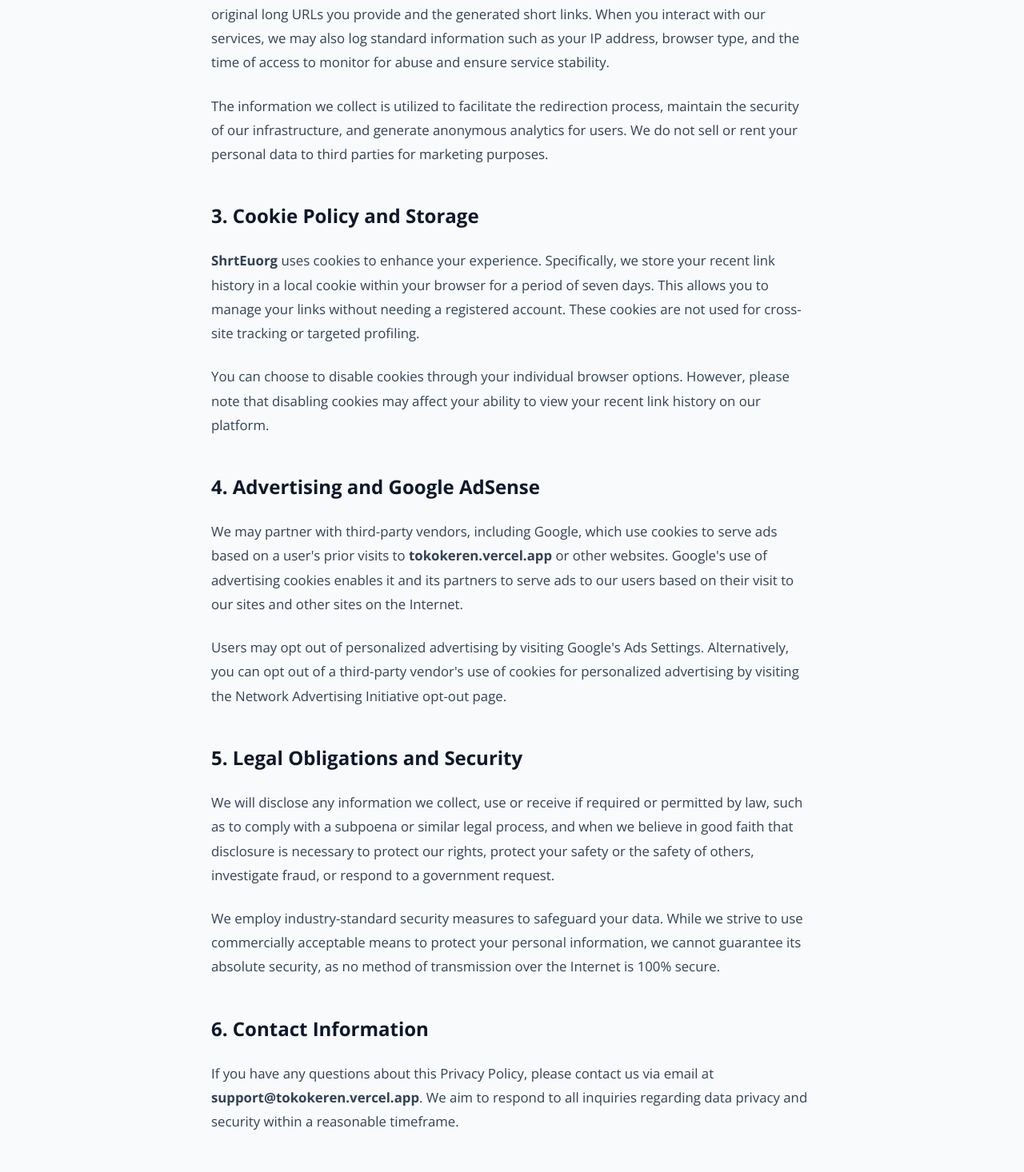
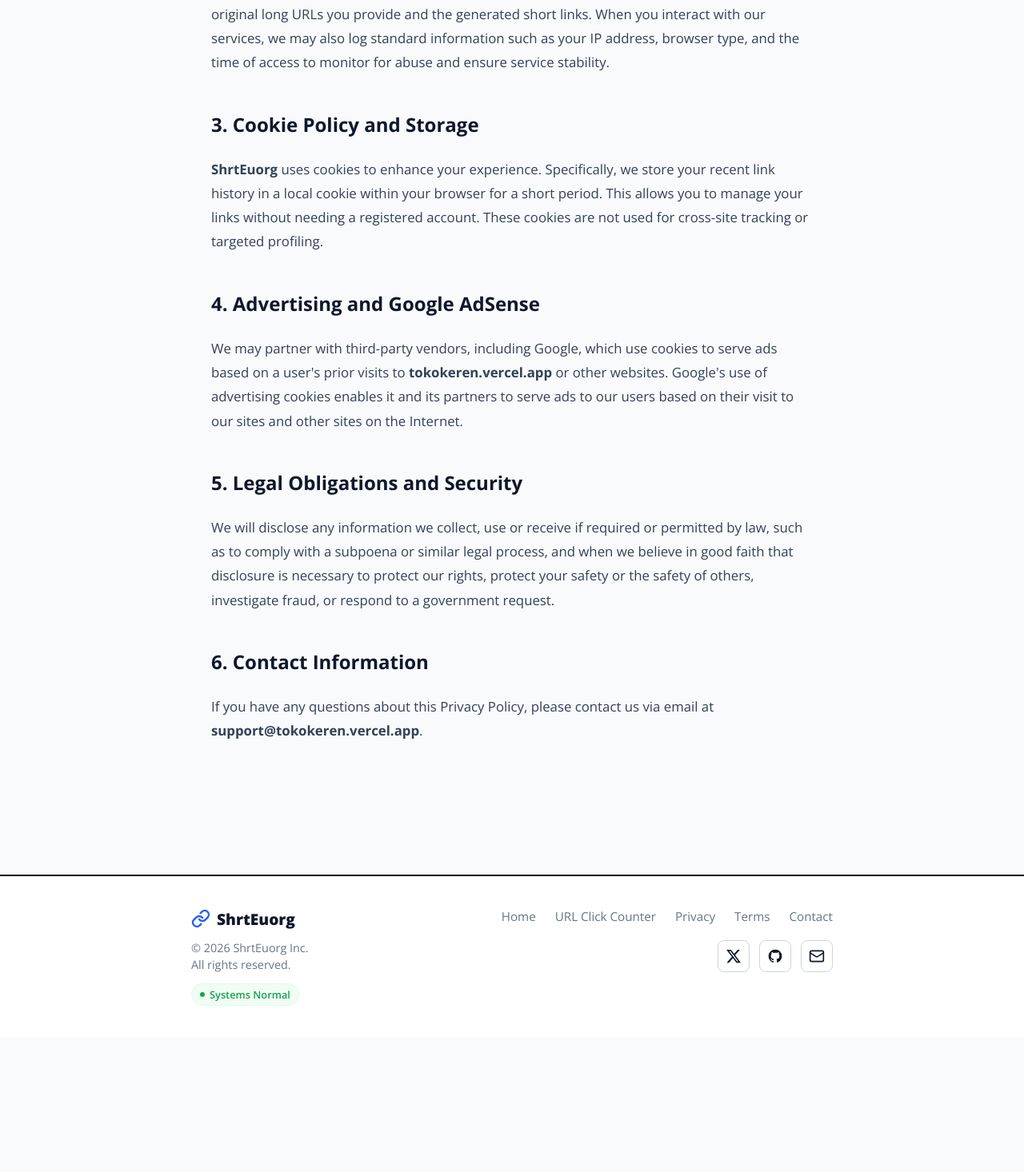
Before and after one commit to page-dotcom/Links, a Next.js app: page /privacy in a window 1280 px wide. Shown: the part 764-2230 px from the top of the page at 80% size. After the commit the page ends 2062 px from the top, so only its background shows below. Built offline with nearby package versions, Linux system fonts and the light colour scheme.

Commit message:
Update page.js

```diff
--- a/app/privacy/page.js
+++ b/app/privacy/page.js
@@ -1,9 +1,8 @@
-"use client";
 import Header from '../../components/Header';
 import Footer from '../../components/Footer';
 import { siteConfig } from '../../lib/config';
 
-// Metadata untuk SEO (Penting buat Google)
+// Metadata SEKARANG AMAN karena "use client" sudah dihapus
 export const metadata = {
   title: `Privacy Policy - ${siteConfig.name}`,
   description: `Read the privacy policy for ${siteConfig.name} (${siteConfig.domain}). Learn how we protect your data and privacy.`,
@@ -18,7 +17,6 @@
       <main>
         <div className="container" style={{ padding: '80px 24px', maxWidth: '800px', margin: '0 auto' }}>
 
-          {/* Judul Utama */}
           <div style={{ textAlign: 'center', marginBottom: '60px' }}>
             <h1 style={{ fontSize: '3rem', fontWeight: '800', marginBottom: '16px', letterSpacing: '-1px' }}>
               Privacy Policy
@@ -30,7 +28,6 @@
 
           <div style={{ lineHeight: '1.8', color: '#334155', fontSize: '1.05rem' }}>
 
-            {/* Section 1 */}
             <h2 style={{ fontSize: '1.5rem', fontWeight: '700', marginTop: '40px', marginBottom: '20px', color: '#0f172a' }}>
               1. Overview and Commitment
             </h2>
@@ -41,56 +38,39 @@
               By using our website, you hereby consent to our Privacy Policy and agree to its terms. If you have additional questions or require more information about our Privacy Policy, do not hesitate to contact our team through the official support channels provided on our domain.
             </p>
 
-            {/* Section 2 */}
             <h2 style={{ fontSize: '1.5rem', fontWeight: '700', marginTop: '40px', marginBottom: '20px', color: '#0f172a' }}>
               2. Data Collection and Usage
             </h2>
             <p style={{ marginBottom: '24px' }}>
               We collect limited data essential for the operation of <strong>{siteConfig.name}</strong>. This primarily includes the original long URLs you provide and the generated short links. When you interact with our services, we may also log standard information such as your IP address, browser type, and the time of access to monitor for abuse and ensure service stability.
             </p>
-            <p style={{ marginBottom: '24px' }}>
-              The information we collect is utilized to facilitate the redirection process, maintain the security of our infrastructure, and generate anonymous analytics for users. We do not sell or rent your personal data to third parties for marketing purposes.
-            </p>
 
-            {/* Section 3 */}
             <h2 style={{ fontSize: '1.5rem', fontWeight: '700', marginTop: '40px', marginBottom: '20px', color: '#0f172a' }}>
               3. Cookie Policy and Storage
             </h2>
             <p style={{ marginBottom: '24px' }}>
-              <strong>{siteConfig.name}</strong> uses cookies to enhance your experience. Specifically, we store your recent link history in a local cookie within your browser for a period of seven days. This allows you to manage your links without needing a registered account. These cookies are not used for cross-site tracking or targeted profiling.
-            </p>
-            <p style={{ marginBottom: '24px' }}>
-              You can choose to disable cookies through your individual browser options. However, please note that disabling cookies may affect your ability to view your recent link history on our platform.
+              <strong>{siteConfig.name}</strong> uses cookies to enhance your experience. Specifically, we store your recent link history in a local cookie within your browser for a short period. This allows you to manage your links without needing a registered account. These cookies are not used for cross-site tracking or targeted profiling.
             </p>
 
-            {/* Section 4 */}
             <h2 style={{ fontSize: '1.5rem', fontWeight: '700', marginTop: '40px', marginBottom: '20px', color: '#0f172a' }}>
               4. Advertising and Google AdSense
             </h2>
             <p style={{ marginBottom: '24px' }}>
               We may partner with third-party vendors, including Google, which use cookies to serve ads based on a user's prior visits to <strong>{siteConfig.domain}</strong> or other websites. Google's use of advertising cookies enables it and its partners to serve ads to our users based on their visit to our sites and other sites on the Internet.
             </p>
-            <p style={{ marginBottom: '24px' }}>
-              Users may opt out of personalized advertising by visiting Google's Ads Settings. Alternatively, you can opt out of a third-party vendor's use of cookies for personalized advertising by visiting the Network Advertising Initiative opt-out page.
-            </p>
 
-            {/* Section 5 */}
             <h2 style={{ fontSize: '1.5rem', fontWeight: '700', marginTop: '40px', marginBottom: '20px', color: '#0f172a' }}>
               5. Legal Obligations and Security
             </h2>
             <p style={{ marginBottom: '24px' }}>
               We will disclose any information we collect, use or receive if required or permitted by law, such as to comply with a subpoena or similar legal process, and when we believe in good faith that disclosure is necessary to protect our rights, protect your safety or the safety of others, investigate fraud, or respond to a government request.
             </p>
-            <p style={{ marginBottom: '24px' }}>
-              We employ industry-standard security measures to safeguard your data. While we strive to use commercially acceptable means to protect your personal information, we cannot guarantee its absolute security, as no method of transmission over the Internet is 100% secure.
-            </p>
 
-            {/* Section 6 */}
             <h2 style={{ fontSize: '1.5rem', fontWeight: '700', marginTop: '40px', marginBottom: '20px', color: '#0f172a' }}>
               6. Contact Information
             </h2>
             <p style={{ marginBottom: '24px' }}>
-              If you have any questions about this Privacy Policy, please contact us via email at <strong>support@{siteConfig.domain}</strong>. We aim to respond to all inquiries regarding data privacy and security within a reasonable timeframe.
+              If you have any questions about this Privacy Policy, please contact us via email at <strong>support@{siteConfig.domain}</strong>.
             </p>
 
           </div>
```
